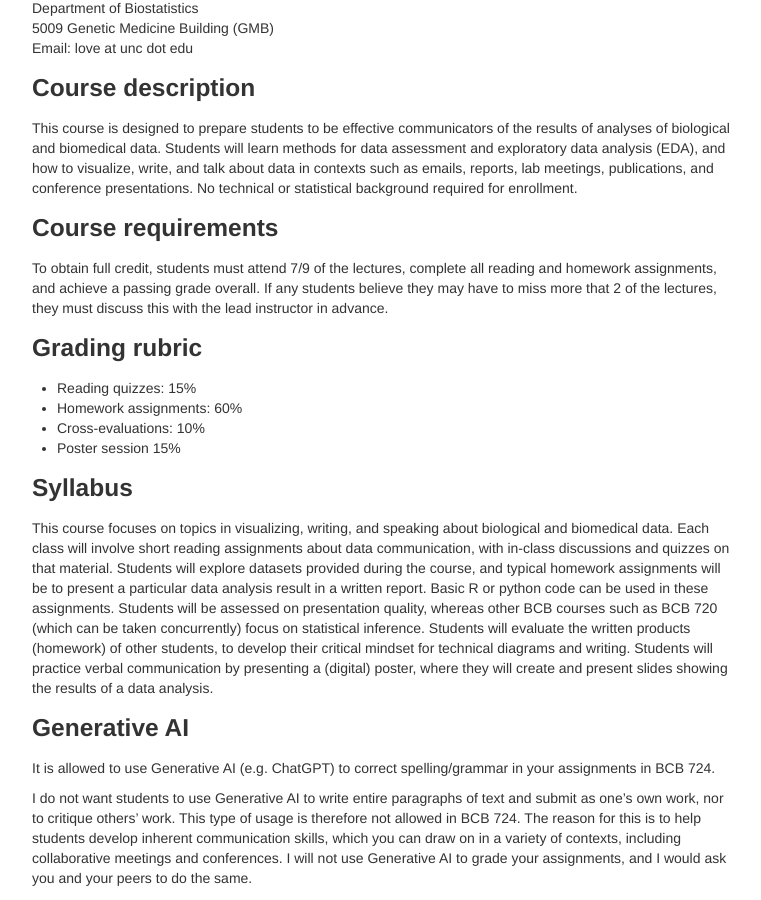
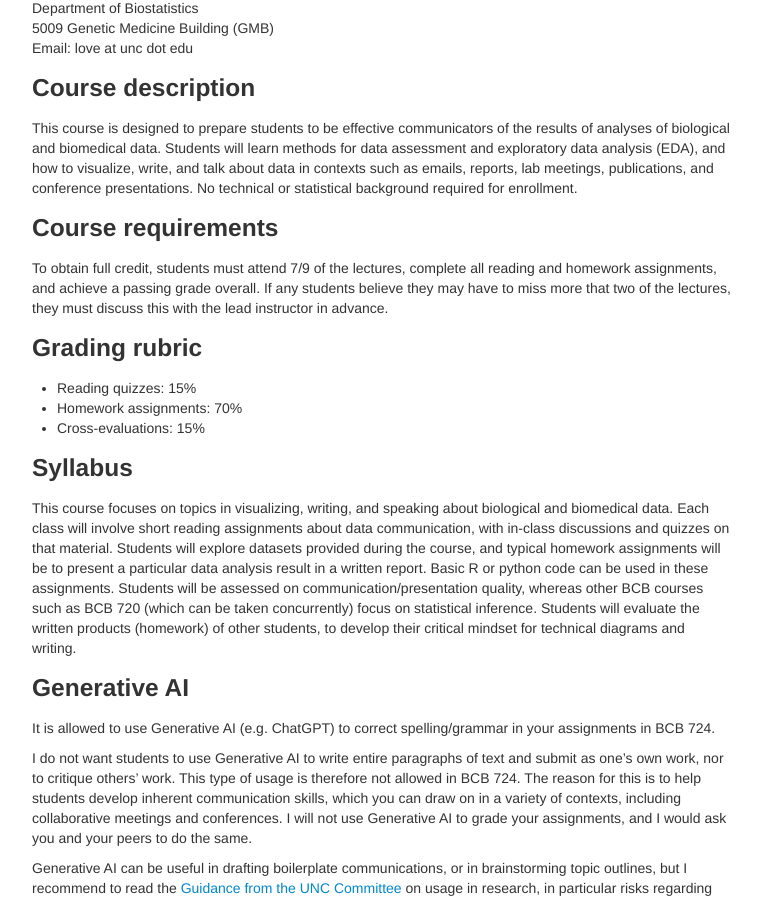
Before and after one commit to biodatascience/datacomm, a Jekyll site: the page built from syllabus.md, in a window 1280 px wide and 900 px high, scrolled down 254 px. Shown: the whole window, without its empty margins (258-1019 px from the left). Built offline with Jekyll 4.4.1, drawn with Linux system fonts in a browser that asks for light colours.

Commit message:
update schedule and assignments

```diff
--- a/syllabus.md
+++ b/syllabus.md
@@ -26,15 +26,14 @@ required for enrollment.
 To obtain full credit, students must attend 7/9 of the lectures,
 complete all reading and homework assignments, and achieve a passing
 grade overall. If any students believe they may have to miss more that
-2 of the lectures, they must discuss this with the lead instructor
+two of the lectures, they must discuss this with the lead instructor
 in advance.
 
 ### Grading rubric
 
 * Reading quizzes: 15%
-* Homework assignments: 60%
-* Cross-evaluations: 10%
-* Poster session 15%
+* Homework assignments: 70%
+* Cross-evaluations: 15%
 
 ### Syllabus
 
@@ -45,14 +44,11 @@ discussions and quizzes on that material. Students will explore
 datasets provided during the course, and typical homework assignments
 will be to present a particular data analysis result in a written
 report. Basic R or python code can be used in these
-assignments. Students will be assessed on presentation quality,
-whereas other BCB courses such as BCB 720 (which can be taken
+assignments. Students will be assessed on communication/presentation
+quality, whereas other BCB courses such as BCB 720 (which can be taken
 concurrently) focus on statistical inference. Students will evaluate
 the written products (homework) of other students, to develop their
-critical mindset for technical diagrams and writing. Students will
-practice verbal communication by presenting a (digital) poster, where
-they will create and present slides showing the results of a data
-analysis.
+critical mindset for technical diagrams and writing.
 
 ### Generative AI
 
```
Also changed, not shown: schedule.md (+5 -5 lines).
